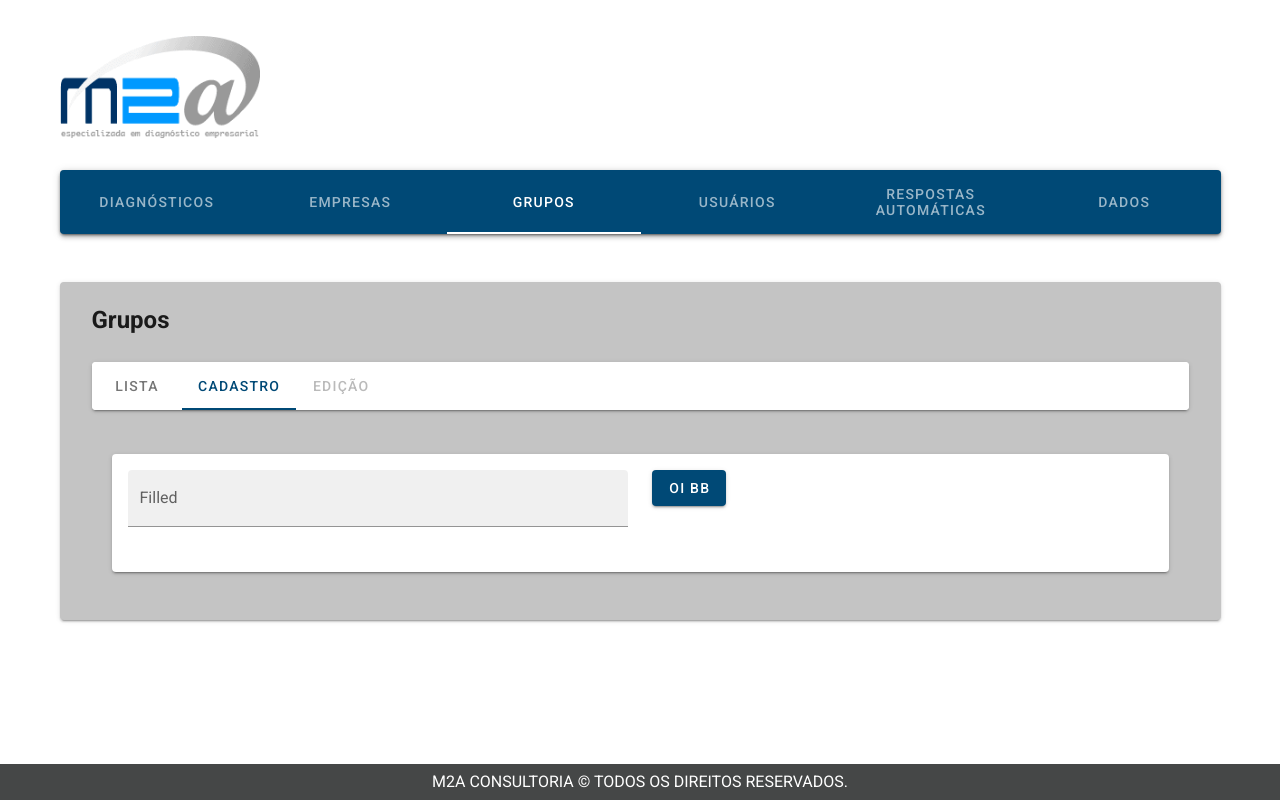
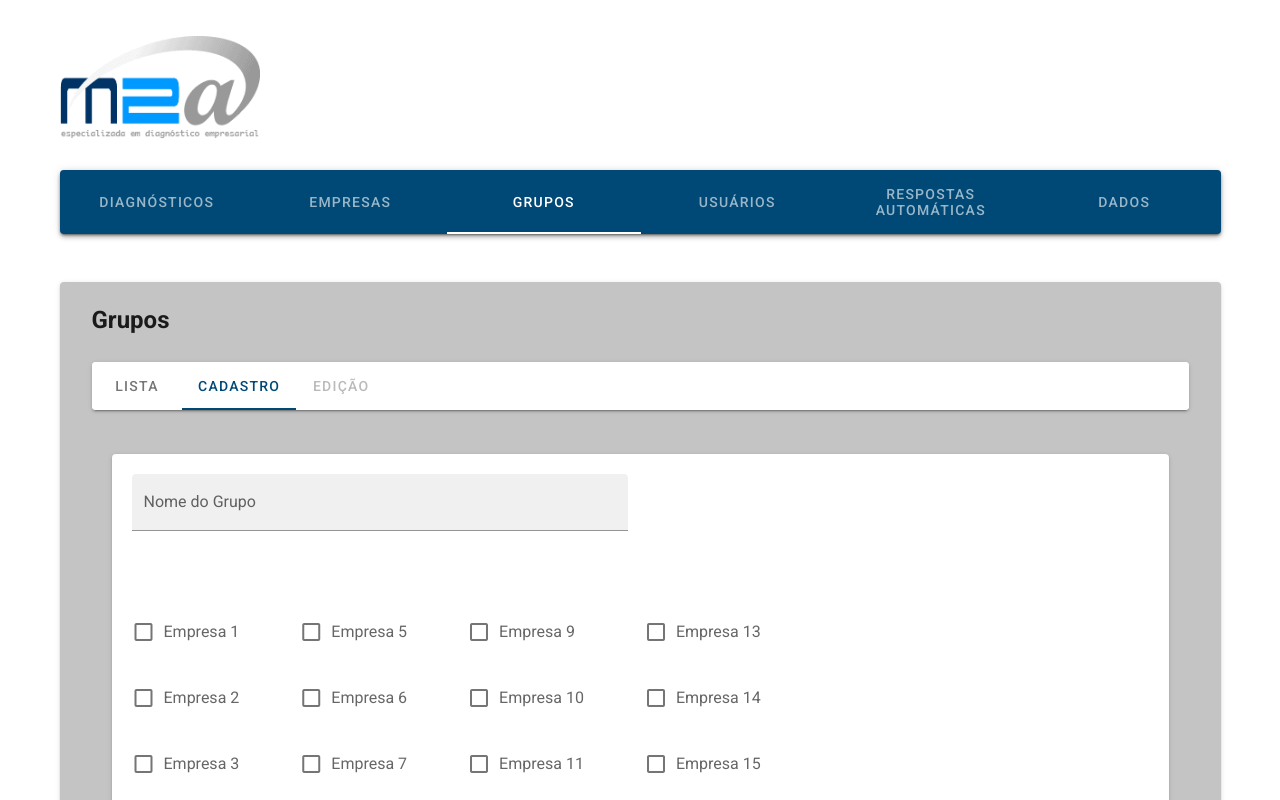
Before and after one commit to matheus-emuniz/M2A_front, a Vue app: page /grupos in a window 1280 px wide. Both pictures are taken after a click on the tab "CADASTRO". Shown: the top 800 px of the page. Built offline with nearby package versions, Linux system fonts and the light colour scheme; what v-mask would draw is missing.

Commit message:
Fim Grupo + Correção Lista Empresa

```diff
--- a/src/components/CadastroGrupo.vue
+++ b/src/components/CadastroGrupo.vue
@@ -3,16 +3,66 @@
         <v-form>
             <v-card class="mb-2">
 
-                <v-card-text>
+                <v-card-text class="pa-5">
                     <v-row>
                         <v-col cols="12" sm="6">
-                            <v-text-field v-model="message3" filled label="Filled" clearable></v-text-field>
-                        </v-col>
-                        <v-col cols="12" sm="6">
-                            <v-btn color="primary">OI BB</v-btn>
+                            <v-text-field v-model="message3" filled label="Nome do Grupo" clearable></v-text-field>
                         </v-col>
                     </v-row>
                 </v-card-text>
+
+                <div class="d-flex justify-start pa-5">
+                    <div>
+                        <v-checkbox v-model="checkbox1" :label="`Empresa 1`">
+                        </v-checkbox>
+                        <v-checkbox v-model="checkbox2" :label="`Empresa 2`">
+                        </v-checkbox>
+                        <v-checkbox v-model="checkbox3" :label="`Empresa 3`">
+                        </v-checkbox>
+                        <v-checkbox v-model="checkbox4" :label="`Empresa 4`">
+                        </v-checkbox>
+                    </div>
+                    <div class="pl-15">
+                        <v-checkbox v-model="checkbox5" :label="`Empresa 5`">
+                        </v-checkbox>
+                        <v-checkbox v-model="checkbox6" :label="`Empresa 6`">
+                        </v-checkbox>
+                        <v-checkbox v-model="checkbox7" :label="`Empresa 7`">
+                        </v-checkbox>
+                        <v-checkbox v-model="checkbox8" :label="`Empresa 8`">
+                        </v-checkbox>
+                    </div>
+                    <div class="pl-15">
+                        <v-checkbox v-model="checkbox9" :label="`Empresa 9`">
+                        </v-checkbox>
+                        <v-checkbox v-model="checkbox10" :label="`Empresa 10`">
+                        </v-checkbox>
+                        <v-checkbox v-model="checkbox11" :label="`Empresa 11`">
+                        </v-checkbox>
+                        <v-checkbox v-model="checkbox12" :label="`Empresa 12`">
+                        </v-checkbox>
+                    </div>
+                    <div class="pl-15">
+                        <v-checkbox v-model="checkbox13" :label="`Empresa 13`">
+                        </v-checkbox>
+                        <v-checkbox v-model="checkbox14" :label="`Empresa 14`">
+                        </v-checkbox>
+                        <v-checkbox v-model="checkbox15" :label="`Empresa 15`">
+                        </v-checkbox>
+                        <v-checkbox v-model="checkbox16" :label="`Empresa 16`">
+                        </v-checkbox>
+                    </div>
+                </div>
+
+                <div class="d-flex justify-end pa-5">
+                    <v-btn class="mr-4">
+                        Voltar
+                    </v-btn>
+                    <v-btn color="primary">
+                        Salvar
+                    </v-btn>
+                </div>
+
             </v-card>
         </v-form>
     </div>
@@ -20,10 +70,13 @@
 
 <script>
     export default {
-
+        data() {
+            return {
+                checkbox: false,
+            }
+        },
     }
 </script>
 
-<style>
-
+<style scoped>
 </style>
--- a/src/components/ListaEmpresa.vue
+++ b/src/components/ListaEmpresa.vue
@@ -3,8 +3,8 @@
 		<v-card class="mb-2">
 
 			<v-card-text>
-				<v-row class="pa-2" justify="end" @click="resetFilters">
-					<v-btn>Limpar filtros</v-btn>
+				<v-row class="pa-2" justify="end">
+					<v-btn @click="resetFilters">Limpar filtros</v-btn>
 				</v-row>
 
 				<v-row>
--- a/src/components/ListaGrupo.vue
+++ b/src/components/ListaGrupo.vue
@@ -1,15 +1,45 @@
 <template>
   <div>
-      NHAAAAAAAAAAAAAAAAA
+    <v-form>
+      <v-card class="mb-2">
+
+        <v-card-text class="pa-5">
+          <v-row>
+            <v-col cols="12" sm="6">
+              <v-text-field v-model="message3" regular label="Nome do Grupo" clearable></v-text-field>
+            </v-col>
+          </v-row>
+        </v-card-text>
+
+        <div class="d-grid justify-start pa-5">
+          <h2>
+            Grupo:
+          </h2>
+          <v-btn class="primary mt-5">
+            Relatório
+          </v-btn>
+        </div>
+
+        <div class="d-flex justify-end pa-5">
+          <v-btn class="primary">
+            Buscar
+          </v-btn>
+          <v-btn color="primary" style="margin-left: 10px">
+            Salvar
+          </v-btn>
+        </div>
+
+      </v-card>
+    </v-form>
   </div>
 </template>
 
 <script>
-export default {
+  export default {
 
-}
+  }
 </script>
 
-<style>
+<style scoped>
 
 </style>
```
